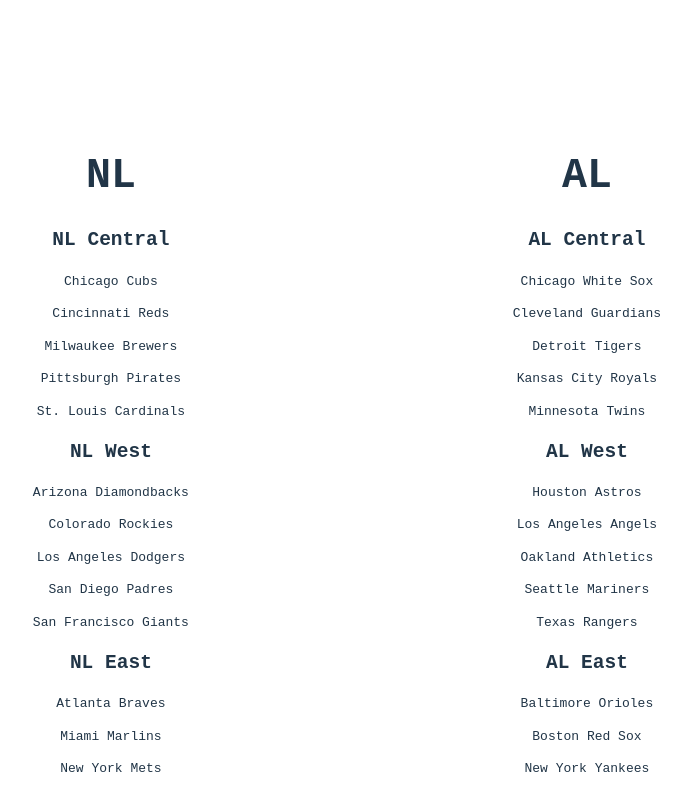
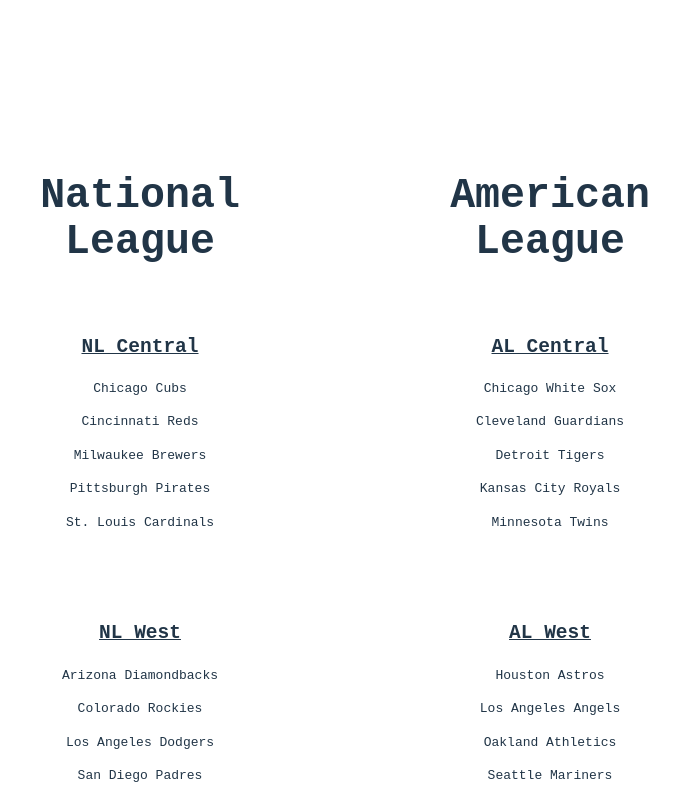
Before and after one commit to zackvalavanis/statDiamond, a React (Vite) app in the folder stat-diamond-frontend/: page /teams in a window 1280 px wide. Shown: the top 794 px of the page, without its empty margins (295-986 px from the left). Built offline with nearby package versions, Linux system fonts and the light colour scheme.

Commit message:
added teams router in the backend for use in the frontned for each teams website

```diff
--- a/stat-diamond-frontend/src/Screens/Footer/Footer.tsx
+++ b/stat-diamond-frontend/src/Screens/Footer/Footer.tsx
@@ -4,7 +4,7 @@
 import { useNavigate } from 'react-router-dom'
 
 export function Footer() {
-  const user = useAuth()
+  const { user } = useAuth()
   const { logout } = useAuth()
   const navigate = useNavigate()
 
--- a/stat-diamond-frontend/src/Screens/TeamPages/TeamDetails.tsx
+++ b/stat-diamond-frontend/src/Screens/TeamPages/TeamDetails.tsx
@@ -1,9 +1,9 @@
-import { useParams } from 'react-router-dom'
+// import { useParams } from 'react-router-dom'
 import './TeamDetails.css'
 
 
 export function TeamDetails() {
-  const { teamId } = useParams()
+  // const { teamId } = useParams()
 
   return (
     <h1>
--- a/stat-diamond-frontend/src/Screens/TeamPages/Teams.css
+++ b/stat-diamond-frontend/src/Screens/TeamPages/Teams.css
@@ -2,15 +2,42 @@
   display: flex;
   flex-direction: row;
   justify-content: center;
-  gap: 25%;
+  gap: 60px;
+  padding: 20px;
 }
 
-
-.division-container p {
-  cursor: pointer;
+.division-container {
+  display: flex;
+  flex-direction: column;
+  gap: 20px;
+  width: 350px;
 }
 
-.division-container p:hover {
+.division-container h1 {
+  text-align: center;
+  margin-bottom: 10px;
+}
+
+.division {
+  display: flex;
+  flex-direction: column;
+  border: 2px solid white;
+  padding: 20px;
+  border-radius: 10px;
+}
+
+.division h2 {
+  margin-bottom: 10px;
+  text-decoration: underline;
+}
+
+.division p {
+  cursor: pointer;
+  padding: 5px;
+  margin: 2px 0;
+}
+
+.division p:hover {
   background-color: rgb(97, 94, 94);
   border-radius: 20px;
 }
--- a/stat-diamond-frontend/src/Screens/TeamPages/Teams.tsx
+++ b/stat-diamond-frontend/src/Screens/TeamPages/Teams.tsx
@@ -6,29 +6,34 @@
 
 
 
-  const handleTeamRouting = () => {
+  // const handleTeamRouting = () => {
 
-  }
+  // }
 
   return (
     <div className='leagues-container'>
       <div className='division-container'>
-        <h1>NL</h1>
+        <h1>National League</h1>
+        <div className='division'>
           <h2>NL Central</h2>
           <p><Link to='teams/cubs'></Link>Chicago Cubs</p>
           <p>Cincinnati Reds</p>
           <p>Milwaukee Brewers</p>
           <p>Pittsburgh Pirates</p>
           <p>St. Louis Cardinals</p>
+        </div>
 
-        <h2>NL West</h2>
+        <div className='division'>
+          <h2 >NL West</h2>
           <p>Arizona Diamondbacks</p>
           <p>Colorado Rockies</p>
           <p>Los Angeles Dodgers</p>
           <p>San Diego Padres</p>
           <p>San Francisco Giants</p>
+        </div>
 
-        <h2>NL East</h2>
+        <div className='division'>
+          <h2 >NL East</h2>
           <p>Atlanta Braves</p>
           <p>Miami Marlins</p>
           <p>New York Mets</p>
@@ -36,22 +41,30 @@
           <p>Washington Nationals</p>
         </div>
 
+      </div>
+
       <div className='division-container'>
-        <h1>AL</h1>
+        <h1>American League</h1>
+
+        <div className='division'>
           <h2>AL Central</h2>
           <p>Chicago White Sox</p>
           <p>Cleveland Guardians</p>
           <p>Detroit Tigers</p>
           <p>Kansas City Royals</p>
           <p>Minnesota Twins</p>
+        </div>
 
+        <div className='division'>
           <h2>AL West</h2>
           <p>Houston Astros</p>
           <p>Los Angeles Angels</p>
           <p>Oakland Athletics</p>
           <p>Seattle Mariners</p>
           <p>Texas Rangers</p>
+        </div>
 
+        <div className='division'>
           <h2>AL East</h2>
           <p>Baltimore Orioles</p>
           <p>Boston Red Sox</p>
@@ -60,5 +73,6 @@
           <p>Toronto Blue Jays</p>
         </div>
       </div>
+    </div>
   )
 }
```
Also changed, not shown: 2 other files (tests, documents, lock files or other folders). Lines whose indentation alone changed are shown as unchanged.
